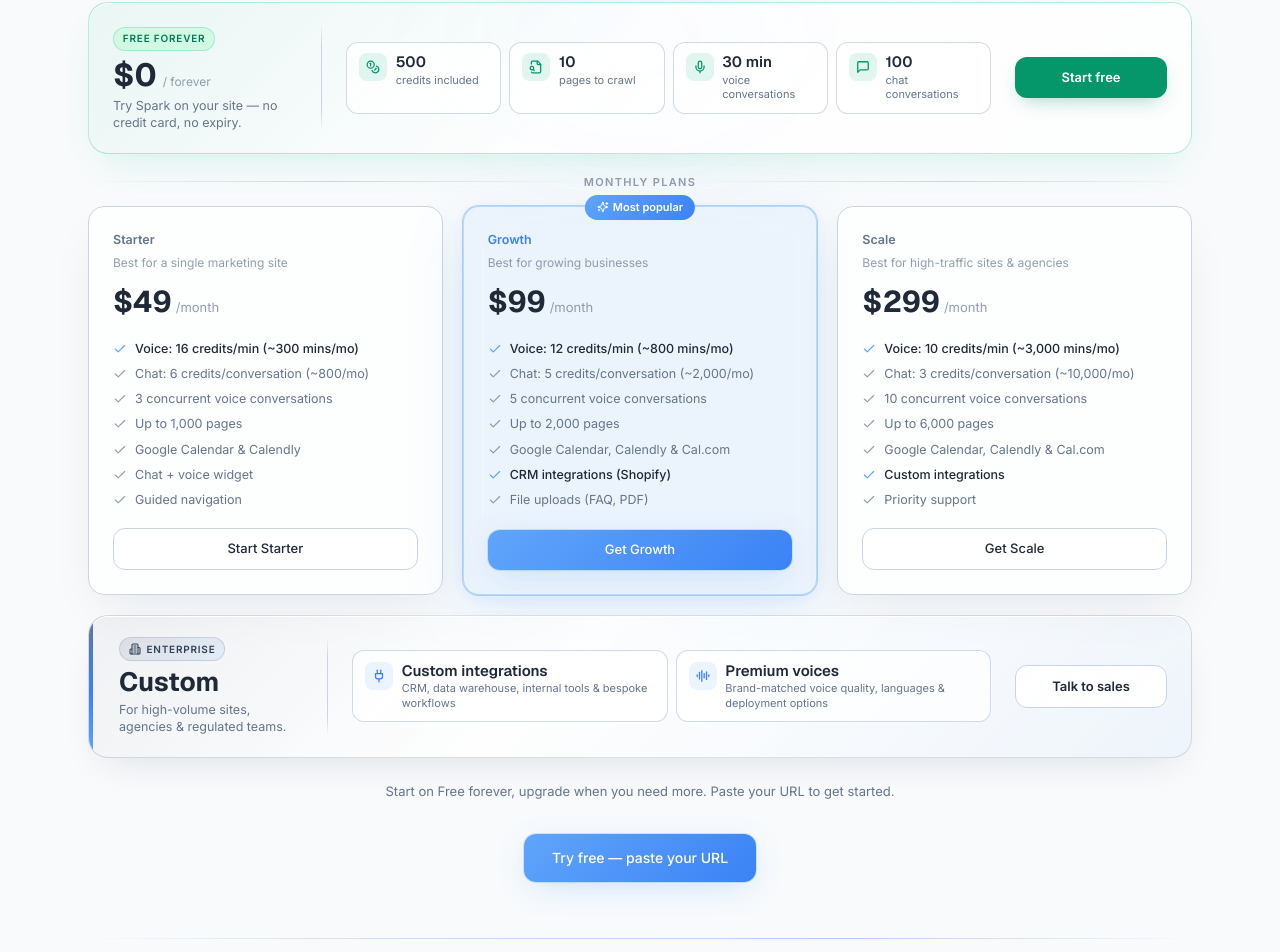
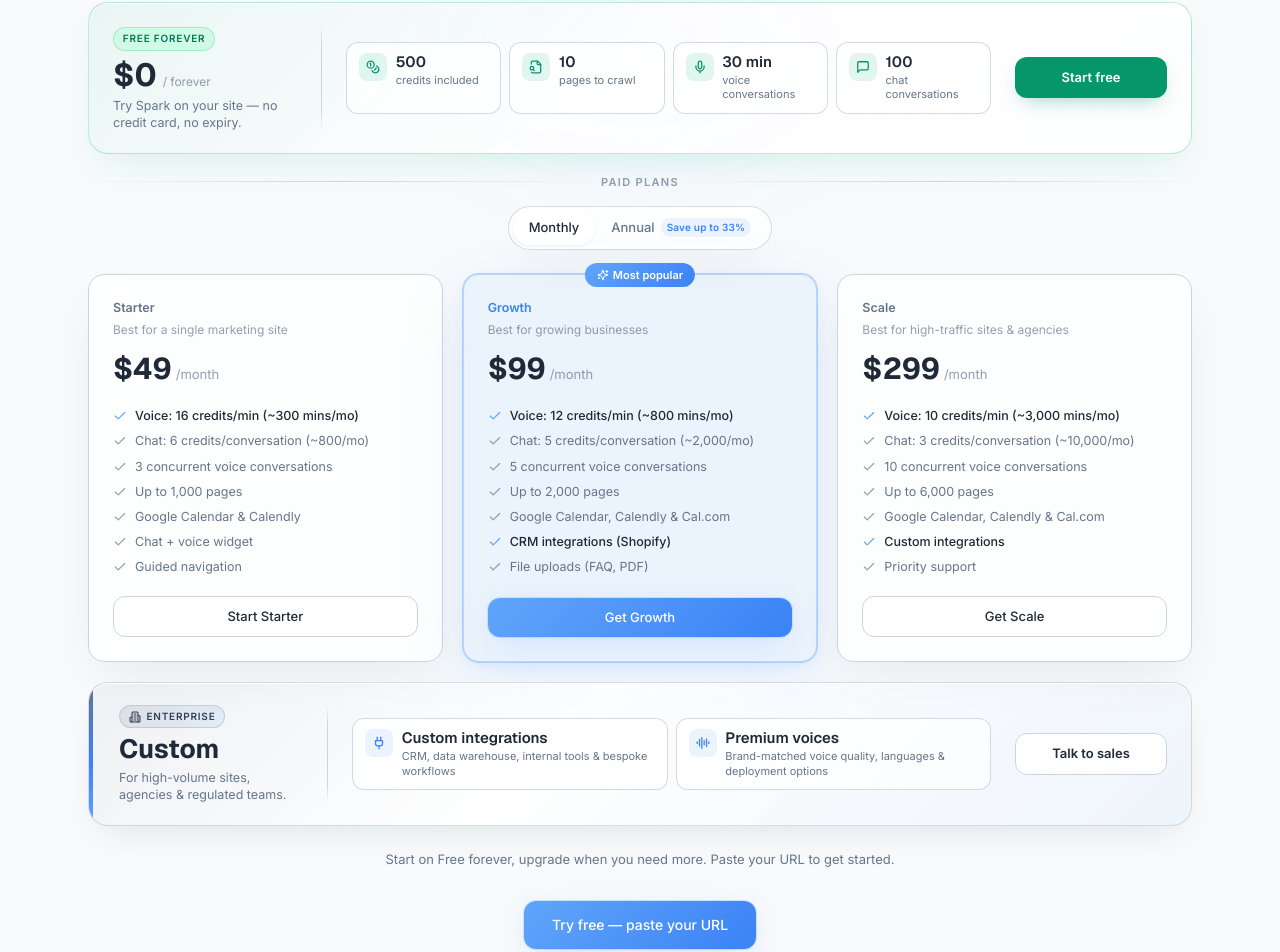
Before and after one commit to nkapser/helllo-ai-voice-hub, a React (Vite) app: page /spark in a window 1280 px wide. Shown: the part 5416-6368 px from the top of the page. Built offline with nearby package versions, Linux system fonts and the light colour scheme; no server answers.

Commit message:
Added annual pricing plan

```diff
--- a/src/pages/spark/components/Pricing.tsx
+++ b/src/pages/spark/components/Pricing.tsx
@@ -9,10 +9,13 @@ import {
   AudioLines,
   Building2,
 } from 'lucide-react'
+import { useState } from 'react'
 import { getDashboardAuthSignInUrl } from '@/lib/dashboard'
 
 const SPARK_SIGNIN_URL = getDashboardAuthSignInUrl('/console/spark')
 const ENTERPRISE_URL = 'mailto:hello@helllo.ai?subject=Spark%20Enterprise%20inquiry'
+
+type BillingInterval = 'monthly' | 'annual'
 
 const FREE_STATS = [
   { icon: Coins, value: '500', label: 'credits included' },
@@ -41,19 +44,48 @@ interface PlanFeature {
 
 interface Plan {
   name: string
-  price: string
-  period: string
+  monthlyPrice: number
+  annualDiscountPercent: number
   tagline: string
   cta: string
   featured?: boolean
   features: PlanFeature[]
 }
 
+function formatUsd(amount: number): string {
+  return `$${Math.round(amount).toLocaleString('en-US')}`
+}
+
+function getAnnualTotal(monthlyPrice: number, discountPercent: number): number {
+  return Math.round(monthlyPrice * 12 * (1 - discountPercent / 100))
+}
+
+function getPlanPricing(
+  plan: Plan,
+  billing: BillingInterval
+): { price: string; period: string; savingsBadge?: string } {
+  if (billing === 'monthly') {
+    return {
+      price: formatUsd(plan.monthlyPrice),
+      period: '/month',
+    }
+  }
+
+  const annualTotal = getAnnualTotal(plan.monthlyPrice, plan.annualDiscountPercent)
+  const monthlyEquivalent = annualTotal / 12
+
+  return {
+    price: formatUsd(monthlyEquivalent),
+    period: '/month',
+    savingsBadge: `Save ${plan.annualDiscountPercent}%`,
+  }
+}
+
 const PLANS: Plan[] = [
   {
     name: 'Starter',
-    price: '$49',
-    period: '/month',
+    monthlyPrice: 49,
+    annualDiscountPercent: 15,
     tagline: 'Best for a single marketing site',
     cta: 'Start Starter',
     features: [
@@ -68,8 +100,8 @@ const PLANS: Plan[] = [
   },
   {
     name: 'Growth',
-    price: '$99',
-    period: '/month',
+    monthlyPrice: 99,
+    annualDiscountPercent: 20,
     tagline: 'Best for growing businesses',
     cta: 'Get Growth',
     featured: true,
@@ -85,8 +117,8 @@ const PLANS: Plan[] = [
   },
   {
     name: 'Scale',
-    price: '$299',
-    period: '/month',
+    monthlyPrice: 299,
+    annualDiscountPercent: 33,
     tagline: 'Best for high-traffic sites & agencies',
     cta: 'Get Scale',
     features: [
@@ -102,6 +134,8 @@ const PLANS: Plan[] = [
 ]
 
 export default function Pricing() {
+  const [billing, setBilling] = useState<BillingInterval>('monthly')
+
   return (
     <section id="pricing" className="spark-section relative">
       <div className="glow-divider" />
@@ -175,10 +209,40 @@ export default function Pricing() {
           </article>
         </div>
 
-        <p className="pricing-paid-label reveal">Monthly plans</p>
+        <p className="pricing-paid-label reveal">Paid plans</p>
+
+        <div className="pricing-billing-toggle reveal mb-6 flex justify-center">
+          <div
+            className="pricing-billing-toggle-track inline-flex items-center rounded-full p-1 glass"
+            role="group"
+            aria-label="Billing interval"
+          >
+            <button
+              type="button"
+              onClick={() => setBilling('monthly')}
+              aria-pressed={billing === 'monthly'}
+              className={`pricing-billing-toggle-btn ${billing === 'monthly' ? 'is-active' : ''}`}
+            >
+              Monthly
+            </button>
+            <button
+              type="button"
+              onClick={() => setBilling('annual')}
+              aria-pressed={billing === 'annual'}
+              className={`pricing-billing-toggle-btn ${billing === 'annual' ? 'is-active' : ''}`}
+            >
+              Annual
+              <span className="pricing-billing-toggle-badge">Save up to 33%</span>
+            </button>
+          </div>
+        </div>
 
         <div className="grid md:grid-cols-3 gap-5">
-          {PLANS.map(({ name, price, period, tagline, cta, featured, features }, i) => (
+          {PLANS.map((plan, i) => {
+            const { name, tagline, cta, featured, features } = plan
+            const { price, period, savingsBadge } = getPlanPricing(plan, billing)
+
+            return (
             <div
               key={name}
               className={`reveal rd${i + 1} rounded-2xl p-6 flex flex-col gap-5 relative ${featured ? 'pricing-featured glass' : 'glass'}`}
@@ -207,11 +271,14 @@ export default function Pricing() {
                   {name}
                 </div>
                 <p className="text-[12px] spark-text-subtle mb-3">{tagline}</p>
-                <div className="flex items-baseline gap-1">
+                <div className="flex items-baseline gap-1 flex-wrap">
                   <span className="text-3xl font-bold spark-text-primary font-display">
                     {price}
                   </span>
                   <span className="text-[13px] spark-text-subtle">{period}</span>
+                  {savingsBadge && (
+                    <span className="pricing-savings-badge">{savingsBadge}</span>
+                  )}
                 </div>
               </div>
 
@@ -238,7 +305,8 @@ export default function Pricing() {
                 {cta}
               </a>
             </div>
-          ))}
+            )
+          })}
         </div>
 
         <article className="pricing-band pricing-band-enterprise reveal mt-5">
--- a/src/pages/spark/spark.css
+++ b/src/pages/spark/spark.css
@@ -806,6 +806,49 @@
   background: linear-gradient(90deg, transparent, hsl(var(--spark-border)), transparent);
 }
 
+.pricing-billing-toggle-track {
+  border: 1px solid hsl(var(--spark-border) / 0.8);
+}
+
+.pricing-billing-toggle-btn {
+  display: inline-flex;
+  align-items: center;
+  gap: 0.375rem;
+  padding: 0.4375rem 1rem;
+  border-radius: 9999px;
+  font-size: 0.8125rem;
+  font-weight: 500;
+  color: var(--spark-fg-muted);
+  transition: color 0.15s ease, background 0.15s ease, box-shadow 0.15s ease;
+}
+
+.pricing-billing-toggle-btn.is-active {
+  color: var(--spark-fg-primary);
+  background: rgba(255, 255, 255, 0.92);
+  box-shadow: 0 1px 3px rgba(15, 23, 42, 0.08);
+}
+
+.pricing-billing-toggle-badge {
+  font-size: 0.625rem;
+  font-weight: 600;
+  letter-spacing: 0.02em;
+  padding: 0.125rem 0.375rem;
+  border-radius: 9999px;
+  color: var(--spark-ember);
+  background: rgba(96, 165, 250, 0.12);
+}
+
+.pricing-savings-badge {
+  margin-left: 0.25rem;
+  font-size: 0.6875rem;
+  font-weight: 600;
+  padding: 0.125rem 0.4375rem;
+  border-radius: 9999px;
+  color: var(--spark-ember);
+  background: rgba(96, 165, 250, 0.1);
+  white-space: nowrap;
+}
+
 .faq-body {
   overflow: hidden;
   max-height: 0;
```
